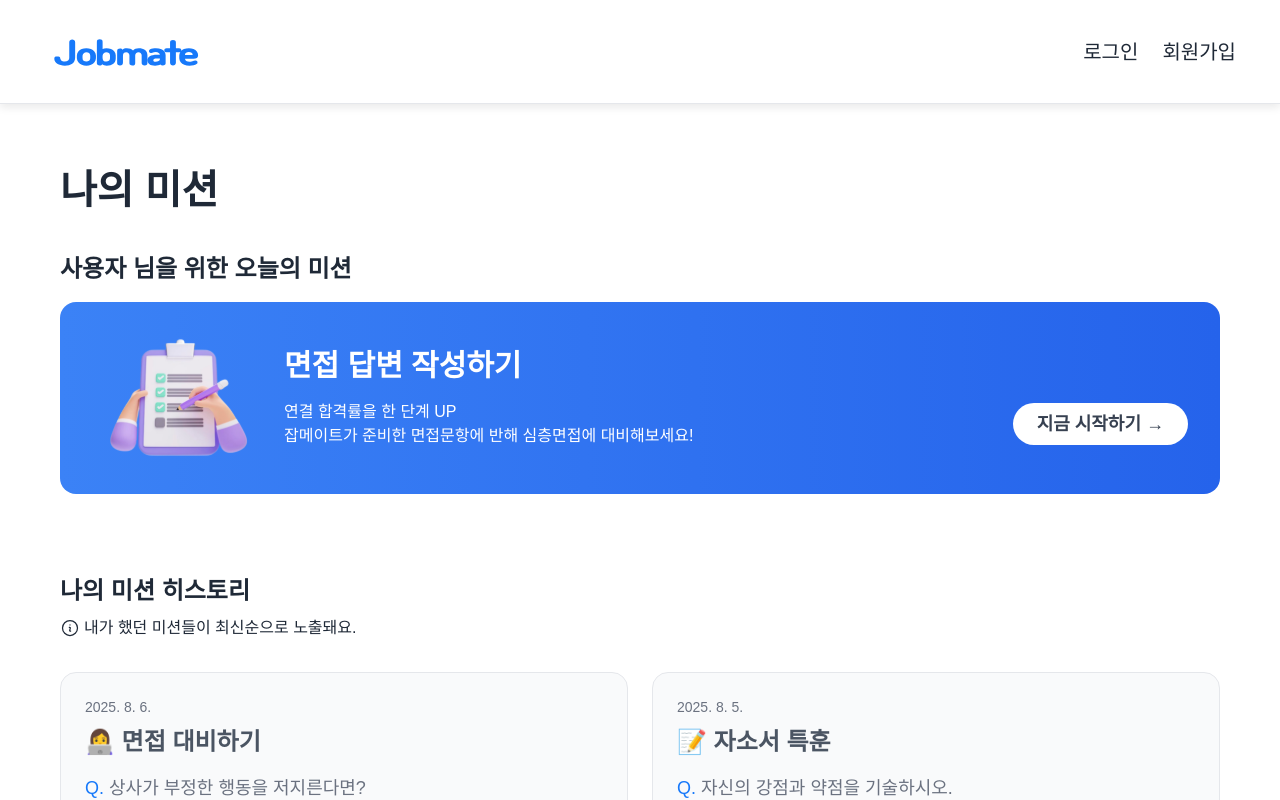
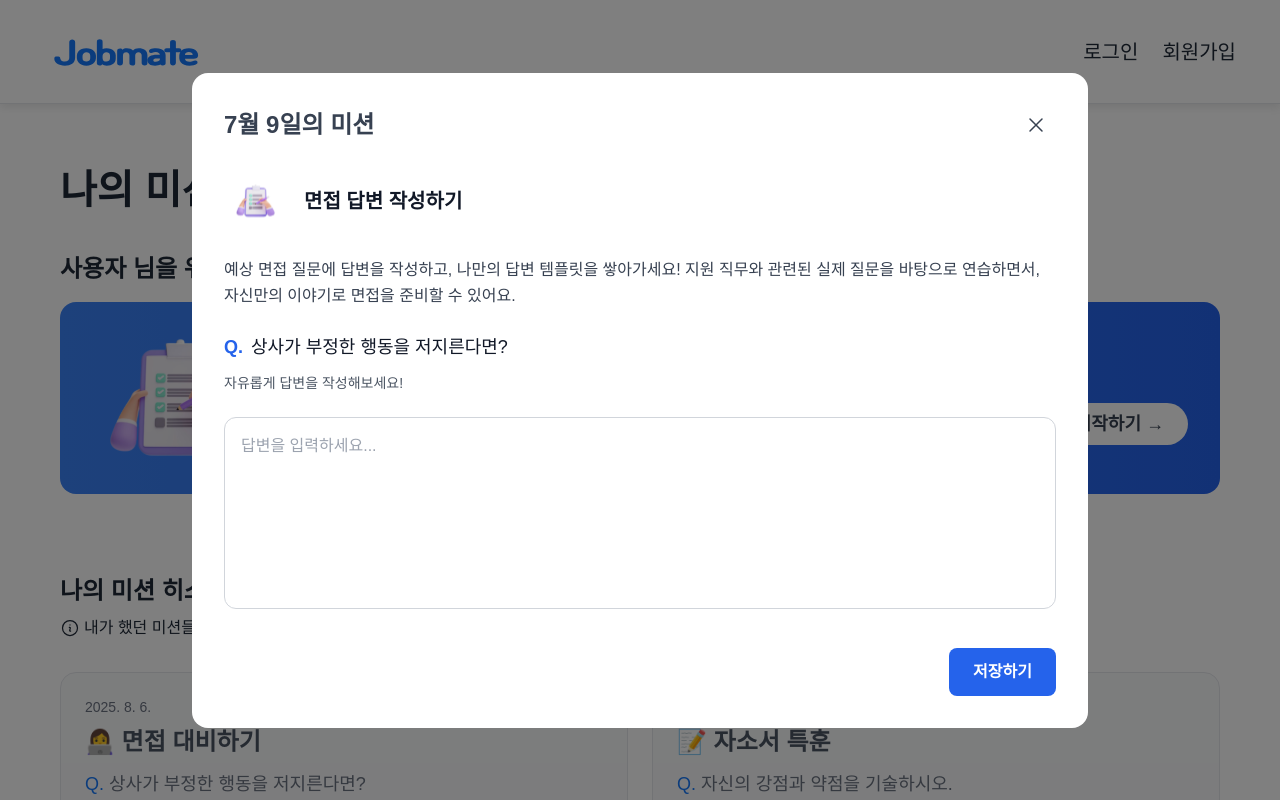
Before and after one commit to JOBaboso/Jobaboso-front, a React (Vite) app: page /mission in a window 1280 px wide. Both pictures are taken after a click on the button "지금 시작하기 →". Shown: the top 800 px of the page. Built offline with nearby package versions, Linux system fonts and the light colour scheme; no server answers.

Commit message:
feat : 미션 수정중

```diff
--- a/src/mocks/missionData.ts
+++ b/src/mocks/missionData.ts
@@ -4,6 +4,9 @@ export interface Mission {
   description: string;
   buttonText: string;
   icon: string;
+  guide: string;
+  question: string;
+  content: string;
 }
 
 export interface MissionHistory {
@@ -12,6 +15,7 @@ export interface MissionHistory {
   question: string;
   date: string;
   content: string;
+  guide: string;
 }
 
 export const todayMission: Mission = {
@@ -21,6 +25,9 @@ export const todayMission: Mission = {
     '연결 합격률을 한 단계 UP\n잡메이트가 준비한 면접문항에 반해 심층면접에 대비해보세요!',
   buttonText: '지금 시작하기 →',
   icon: '/mission.svg',
+  guide: '예상 면접 질문에 답변을 작성하고, 나만의 답변 템플릿을 쌓아가세요! 지원 직무와 관련된 실제 질문을 바탕으로 연습하면서, 자신만의 이야기로 면접을 준비할 수 있어요.',
+  question: '상사가 부정한 행동을 저지른다면?',
+  content: '자유롭게 답변을 작성해보세요!'
 };
 
 export const missionHistory: MissionHistory[] = [
@@ -31,6 +38,7 @@ export const missionHistory: MissionHistory[] = [
     date: '2025. 8. 6.',
     content:
       '우선 그 상황을 객관적으로 파악하고, 불법적이거나 윤리에 반하는 행동이라면 적절한 채널을 통해 문제를 제기할 것입니다. 중요한 것은 감정적으로 대응하기보다는, 정확한 사실을 바탕으로 상황을 해결하는 것입니다. 만약 직접적으로 문제를 제기하는 것이 어려운 상황이라면, 신뢰할 수 있는 동료나 인사 부서에 상담을 요청하여, 상황을 개선할 수 있는 방법을 모색할 것입...',
+    guide: '윤리적 딜레마 상황에서의 대처 방법을 연습해보세요. 객관적이고 전문적인 태도를 유지하면서도, 올바른 행동을 취할 수 있는 방법을 고민해보세요.'
   },
   {
     id: '2',
@@ -39,6 +47,7 @@ export const missionHistory: MissionHistory[] = [
     date: '2025. 8. 5.',
     content:
       '자신의 강점과 약점을 객관적으로 분석하고, 이를 어떻게 극복하고 발전시켜 나갈 것인지에 대한 계획을 포함한 자소서를 작성했습니다.',
+    guide: '지원 기업에 맞춘 자기소개서를 집중 훈련하세요. 직무, 산업, 기업 특성을 반영해 실전 자소서를 작성하고, 내 자소서를 전략적으로 완성해보세요!'
   },
   {
     id: '3',
@@ -47,6 +56,7 @@ export const missionHistory: MissionHistory[] = [
     date: '2025. 8. 4.',
     content:
       '팀워크의 중요성과 개인적으로 경험한 팀워크 사례를 바탕으로 한 답변을 작성했습니다. 협력과 소통의 가치를 강조했습니다.',
+    guide: '팀워크의 중요성을 이론적으로 설명하고, 본인이 경험한 구체적인 사례를 바탕으로 답변을 구성해보세요. 팀에서의 역할과 기여도를 포함하면 더욱 설득력 있는 답변이 됩니다.'
   },
   {
     id: '4',
@@ -55,6 +65,7 @@ export const missionHistory: MissionHistory[] = [
     date: '2025. 8. 3.',
     content:
       '해당 회사와 직무에 대한 진정성 있는 지원 동기를 작성했습니다. 개인의 경험과 회사의 비전을 연결시켜 표현했습니다.',
+    guide: '회사에 대한 충분한 리서치를 바탕으로, 개인의 경험과 회사의 비전을 연결시켜 진정성 있는 지원 동기를 작성해보세요. 단순한 호기심이 아닌 구체적인 이유가 있어야 합니다.'
   },
   {
     id: '5',
@@ -63,6 +74,7 @@ export const missionHistory: MissionHistory[] = [
     date: '2025. 8. 2.',
     content:
       '실패 경험을 솔직하게 공유하고, 그 과정에서 배운 교훈과 성장한 점을 구체적으로 작성했습니다.',
+    guide: '실패 경험을 솔직하게 공유하되, 그 과정에서 배운 교훈과 성장한 점을 구체적으로 설명해보세요. 실패를 통해 얻은 인사이트가 앞으로의 업무에 어떻게 도움이 될지 연결지어 설명하면 좋습니다.'
   },
   {
     id: '6',
@@ -71,5 +83,6 @@ export const missionHistory: MissionHistory[] = [
     date: '2025. 8. 1.',
     content:
       '5년 후의 구체적인 목표와 계획을 포함한 자소서를 작성했습니다. 단계별 성장 계획과 회사에 기여할 수 있는 방안을 제시했습니다.',
+    guide: '5년 후의 구체적인 목표와 계획을 세워보세요. 단계별 성장 계획과 회사에 기여할 수 있는 방안을 포함하면 더욱 설득력 있는 자소서가 됩니다. 현실적이면서도 도전적인 목표를 설정해보세요.'
   },
 ];
--- a/src/pages/mission/MissionPage.tsx
+++ b/src/pages/mission/MissionPage.tsx
@@ -1,10 +1,46 @@
-import React from 'react';
-import { todayMission, missionHistory } from '@mocks/missionData';
-import { InformationCircleIcon } from '@heroicons/react/24/outline';
+import React, { useState } from 'react';
+import { todayMission, missionHistory, MissionHistory } from '@mocks/missionData';
+import { InformationCircleIcon, XMarkIcon } from '@heroicons/react/24/outline';
 
 const MissionPage: React.FC = () => {
   // 로컬스토리지에서 사용자 이름 가져오기
   const userName = localStorage.getItem('name') || '사용자';
+
+  // 모달 상태 관리
+  const [isModalOpen, setIsModalOpen] = useState(false);
+  const [answerContent, setAnswerContent] = useState('');
+  const [selectedMission, setSelectedMission] = useState<MissionHistory | null>(null);
+  const [isEditMode, setIsEditMode] = useState(false);
+
+  // 오늘의 미션 모달 열기 (편집 모드)
+  const openTodayMissionModal = () => {
+    setIsEditMode(true);
+    setSelectedMission(null);
+    setIsModalOpen(true);
+  };
+
+  // 미션 히스토리 모달 열기 (읽기 전용)
+  const openHistoryMissionModal = (mission: MissionHistory) => {
+    setIsEditMode(false);
+    setSelectedMission(mission);
+    setAnswerContent(mission.content);
+    setIsModalOpen(true);
+  };
+
+  // 모달 닫기
+  const closeModal = () => {
+    setIsModalOpen(false);
+    setAnswerContent('');
+    setSelectedMission(null);
+    setIsEditMode(false);
+  };
+
+  // 저장하기
+  const handleSave = () => {
+    // 여기에 저장 로직 추가
+    console.log('저장된 답변:', answerContent);
+    closeModal();
+  };
 
   return (
     <div>
@@ -24,7 +60,10 @@ const MissionPage: React.FC = () => {
             <h2 className="mb-4 text-3xl font-semibold">{todayMission.title}</h2>
             <div className="flex items-center justify-between">
               <p className="whitespace-pre-line text-bodyLg">{todayMission.description}</p>
-              <button className="rounded-[999px] bg-white px-6 py-2 text-lg font-bold leading-[26px] text-gray-700 transition-colors hover:bg-blue-50">
+              <button
+                onClick={openTodayMissionModal}
+                className="rounded-[999px] bg-white px-6 py-2 text-lg font-bold leading-[26px] text-gray-700 transition-colors hover:bg-blue-50"
+              >
                 {todayMission.buttonText}
               </button>
             </div>
@@ -46,10 +85,11 @@ const MissionPage: React.FC = () => {
         {missionHistory.map((mission) => (
           <div
             key={mission.id}
-            className="rounded-[16px] border border-gray-200 bg-gray-50 p-6 transition-shadow hover:shadow-lg"
+            onClick={() => openHistoryMissionModal(mission)}
+            className="cursor-pointer rounded-[16px] border border-gray-200 bg-gray-50 p-6 transition-shadow hover:shadow-lg"
           >
             <p className="mb-2 text-sm text-gray-500">{mission.date}</p>
-            <h3 className="mb-4 text-h2 font-semibold text-gray-600">{mission.title}</h3>
+            <h3 className="mb-3 text-h2 font-semibold text-gray-600">{mission.title}</h3>
             <p className="mb-3 text-h4 text-gray-500">
               <span className="text-mainBlue">Q. </span>
               {mission.question}
@@ -61,18 +101,109 @@ const MissionPage: React.FC = () => {
 
       {/* 페이지네이션 */}
       <div className="flex justify-center">
-        <div className="flex items-center space-x-2 rounded-lg border border-gray-200 bg-white px-4 py-2">
+        <div className="flex items-center space-x-2 px-4 py-2">
           <button className="text-gray-500 hover:text-gray-700">
-            <span className="text-lg">‹</span>
+            <span className="text-lg text-gray-500">‹</span>
           </button>
-          <span className="rounded-md bg-blue-500 px-3 py-1 text-sm font-medium text-white">
-            01
-          </span>
+          <span className="rounded-full bg-gray-200 p-2 text-sm font-bold text-gray-400">01</span>
           <button className="text-gray-500 hover:text-gray-700">
-            <span className="text-lg">›</span>
+            <span className="text-lg text-gray-500">›</span>
           </button>
         </div>
       </div>
+
+      {/* 미션 상세 모달 */}
+      {isModalOpen && (
+        <div className="fixed inset-0 z-50 flex items-center justify-center bg-black bg-opacity-50">
+          <div className="max-h-[90vh] w-full max-w-4xl overflow-y-auto rounded-2xl bg-white p-8">
+            {/* 모달 헤더 */}
+            <div className="mb-6 flex items-center justify-between">
+              <h2 className="text-h2 font-semibold text-gray-700">
+                {isEditMode
+                  ? `${new Date().toLocaleDateString('ko-KR', { month: 'long', day: 'numeric' })}의 미션`
+                  : `${selectedMission?.date}의 미션`}
+              </h2>
+              <button
+                onClick={closeModal}
+                className="rounded-full p-2 transition-colors hover:bg-gray-100"
+              >
+                <XMarkIcon className="h-6 w-6 text-gray-700" />
+              </button>
+            </div>
+
+            {/* 미션 아이콘과 제목 */}
+            <div className="mb-6 flex items-center">
+              <div className="mr-4 flex h-16 w-16 items-center justify-center rounded-2xl">
+                <img
+                  src={isEditMode ? todayMission.icon : '/mission.svg'}
+                  alt="미션 아이콘"
+                  className="h-10 w-10"
+                />
+              </div>
+              <h3 className="text-xl font-semibold text-gray-900">
+                {isEditMode ? todayMission.title : selectedMission?.title}
+              </h3>
+            </div>
+
+            {/* 가이드 (오늘의 미션일 때만 표시) */}
+            {isEditMode && (
+              <div className="mb-6">
+                <p className="leading-relaxed text-gray-700">{todayMission.guide}</p>
+              </div>
+            )}
+
+            {/* 가이드 (미션 히스토리일 때도 표시) */}
+            {!isEditMode && selectedMission?.guide && (
+              <div className="mb-6">
+                <p className="leading-relaxed text-gray-700">{selectedMission.guide}</p>
+              </div>
+            )}
+
+            {/* 질문 */}
+            <div className="mb-6">
+              <div className="mb-3 flex items-center">
+                <span className="mr-2 text-lg font-semibold text-blue-600">Q.</span>
+                <span className="text-lg font-medium text-gray-900">
+                  {isEditMode ? todayMission.question : selectedMission?.question}
+                </span>
+              </div>
+              {isEditMode && <p className="text-sm text-gray-600">{todayMission.content}</p>}
+            </div>
+
+            {/* 답변 영역 */}
+            <div className="mb-8">
+              {isEditMode ? (
+                // 편집 모드: textarea로 수정 가능
+                <textarea
+                  value={answerContent}
+                  onChange={(e) => setAnswerContent(e.target.value)}
+                  placeholder="답변을 입력하세요..."
+                  className="h-48 w-full resize-none rounded-xl border border-gray-300 p-4 focus:border-transparent focus:outline-none focus:ring-2 focus:ring-blue-500"
+                />
+              ) : (
+                // 읽기 전용 모드: 기존 답변 표시
+                <div className="h-48 w-full overflow-y-auto rounded-xl border border-gray-200 bg-gray-50 p-4">
+                  <p className="whitespace-pre-wrap leading-relaxed text-gray-700">
+                    {selectedMission?.content}
+                  </p>
+                </div>
+              )}
+            </div>
+
+            {/* 저장 버튼 (편집 모드일 때만 표시) */}
+            {isEditMode && (
+              <div className="flex justify-end">
+                <button
+                  onClick={handleSave}
+                  className="rounded-lg bg-blue-600 px-6 py-3 font-semibold text-white transition-colors hover:bg-blue-700"
+                >
+                  저장하기
+                </button>
+              </div>
+            )}
+          </div>
+        </div>
+      )}
     </div>
   );
 };
```
